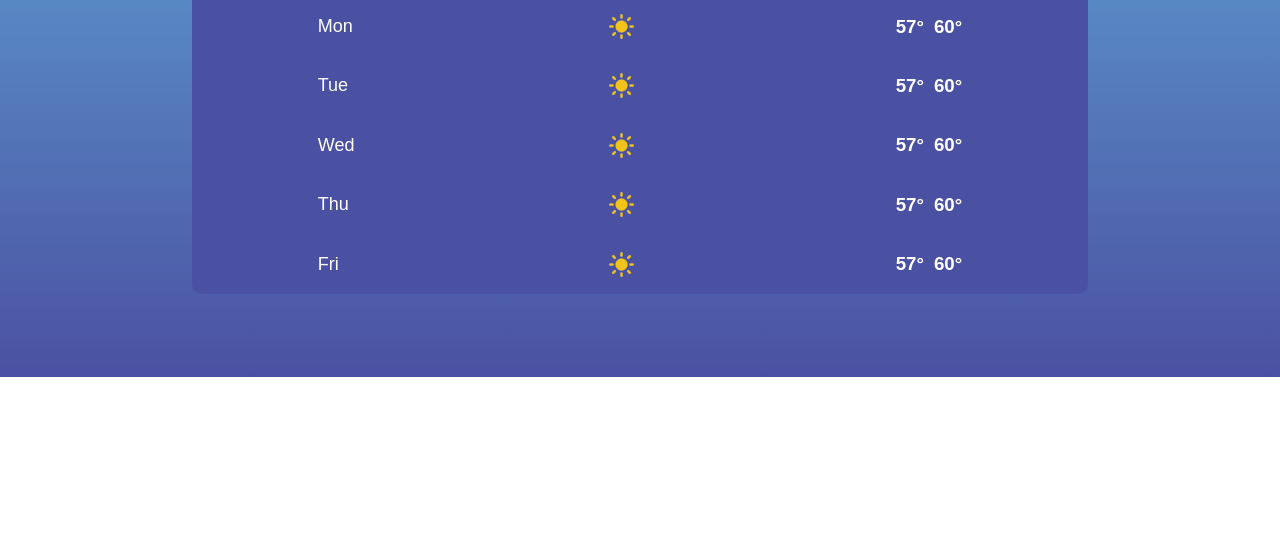
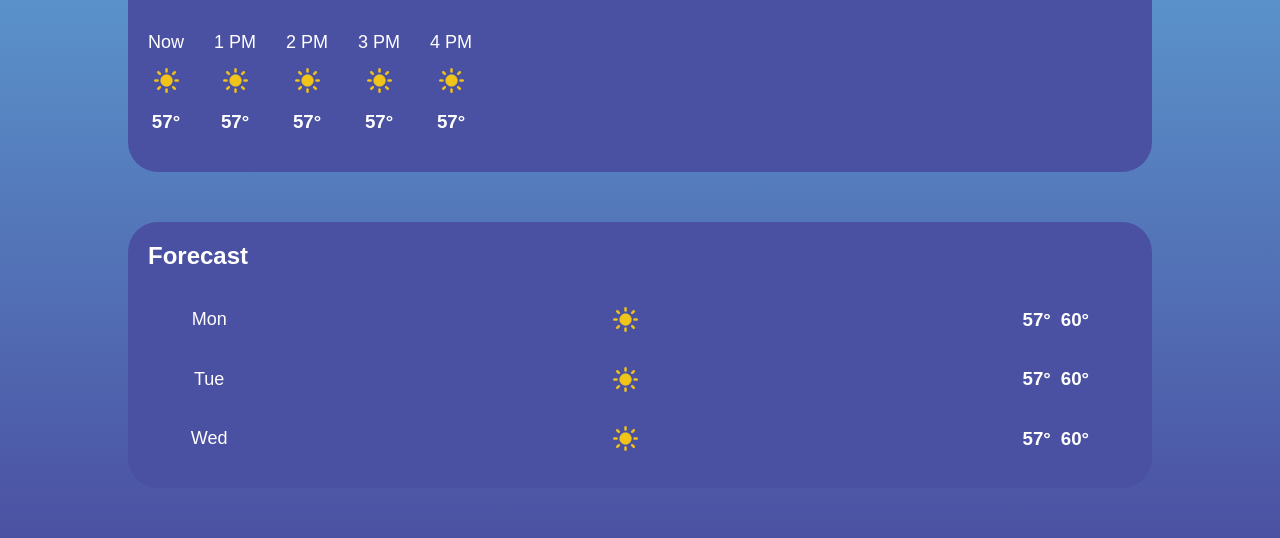
Before and after one commit to jhwalters/weather-app1, a website: page src/index.html in a window 1280 px wide. Shown: the part 423-961 px from the top of the page. Before the commit the page ends 800 px from the top, so only its background shows below. Drawn offline with Linux system fonts and the light colour scheme.

Commit message:
created hourly layout

```diff
--- a/src/index.html
+++ b/src/index.html
@@ -18,8 +18,43 @@
         <img src="assets/clear.png" alt="Weather Icon">
         <h1>57°</h1>
     </div>
+    <div class="hourly">
+        <div class="hourly-header">
+            <h2 class="hourly-title">Hourly</h2>
+            <h2 class="hourly-date">Mar, 9</h2>
+        </div>
+        <div class="hours">
+            <div class="hour">
+                <h2>Now</h2>
+                <img src="assets/clear.png" alt="Weather Icon">
+                <h3>57°</h3>
+            </div>
+            <div class="hour">
+                <h2>1 PM</h2>
+                <img src="assets/clear.png" alt="Weather Icon">
+                <h3>57°</h3>
+            </div>
+            <div class="hour">
+                <h2>2 PM</h2>
+                <img src="assets/clear.png" alt="Weather Icon">
+                <h3>57°</h3>
+            </div>
+            <div class="hour">
+                <h2>3 PM</h2>
+                <img src="assets/clear.png" alt="Weather Icon">
+                <h3>57°</h3>
+            </div>
+            <div class="hour">
+                <h2>4 PM</h2>
+                <img src="assets/clear.png" alt="Weather Icon">
+                <h3>57°</h3>
+            </div>
+
+        </div>
+    </div>
     <div class="forecast">
         <h2 class="forecast-title">Forecast</h2>
+        <div class="days">
             <div class="day">
                 <h2>Mon</h2>
                 <img src="assets/clear.png" alt="Weather Icon">
@@ -44,21 +79,7 @@
                     <h3>60°</h3>
                 </div>
             </div>
-        <div class="day">
-            <h2>Thu</h2>
-            <img src="assets/clear.png" alt="Weather Icon">
-            <div class="temps">
-                <h3>57°</h3>
-                <h3>60°</h3>
-            </div>
-        </div>
-        <div class="day">
-            <h2>Fri</h2>
-            <img src="assets/clear.png" alt="Weather Icon">
-            <div class="temps">
-                <h3>57°</h3>
-                <h3>60°</h3>
-            </div>
+
         </div>
     </div>
 </body>
--- a/src/styles.css
+++ b/src/styles.css
@@ -4,7 +4,7 @@ body {
     font-family: sans-serif;
     margin: 0;
     padding: 0;
-    height: 100vh;
+    height: 100%;
 }
 
 .header {
@@ -51,19 +51,75 @@ body {
     font-weight: normal;
 }
 
+.hourly {
+    display: flex;
+    flex-direction: column;
+    justify-content: center;
+    gap: 20px;
+    background-color: #4b51a2;
+    width: 80%;
+    border-radius: 30px;
+    margin: 50px auto;
+    padding-bottom: 20px;
+}
+
+.hourly-header {
+    display: flex;
+    align-items: center;
+    justify-content: space-between;
+    padding: 0 20px;
+}
+
+.hours {
+    display: flex;
+    flex-direction: row;
+    align-items: center;
+    justify-content: flex-start;
+    gap: 30px;
+    overflow: auto;
+    padding: 0 20px;
+}
+
+.hours h2 {
+    font-size: 18px;
+    font-weight: normal;
+    white-space: nowrap;
+}
+
+.hour {
+    display: flex;
+    flex-direction: column;
+    align-items: center;
+}
+
+.hour img {
+    width: 25px;
+    height: 25px;
+    object-fit: contain;
+}
+
 .forecast {
     display: flex;
     justify-content: center;
     margin: 50px auto;
-    width: 70%;
+    width: 80%;
     background-color: #4b51a2;
-    border-radius: 10px;
+    border-radius: 30px;
     flex-direction: column;
+    padding-bottom: 20px;
 }
 
 .forecast-title {
     font-size: 24px;
-    padding-left: 20px;
+    margin-left: 20px;
+    width: 100px;
+}
+
+.days {
+    display: flex;
+    flex-direction: column;
+    justify-content: space-around;
+    align-items: center;
 }
 
 .day h2 {
@@ -74,14 +130,16 @@ body {
 .day {
     display: flex;
     flex-direction: row;
-    justify-content:space-around;
+    justify-content:space-between;
     align-items: center;
-    width: 100%;
-    gap: 10px;
+    width: 90%;
+    margin-left: 10px;
+    margin-right: 10px;
 }
 
 .day h2 {
-    width: 30px;
+    width: 60px;
+    text-align: center;
 }
 
 .day img {
@@ -92,5 +150,7 @@ body {
 
 .temps {
     display: flex;
+    justify-content: center;
     gap: 10px;
+    width: 90px;
 }
```
Lines whose indentation alone changed are shown as unchanged.
